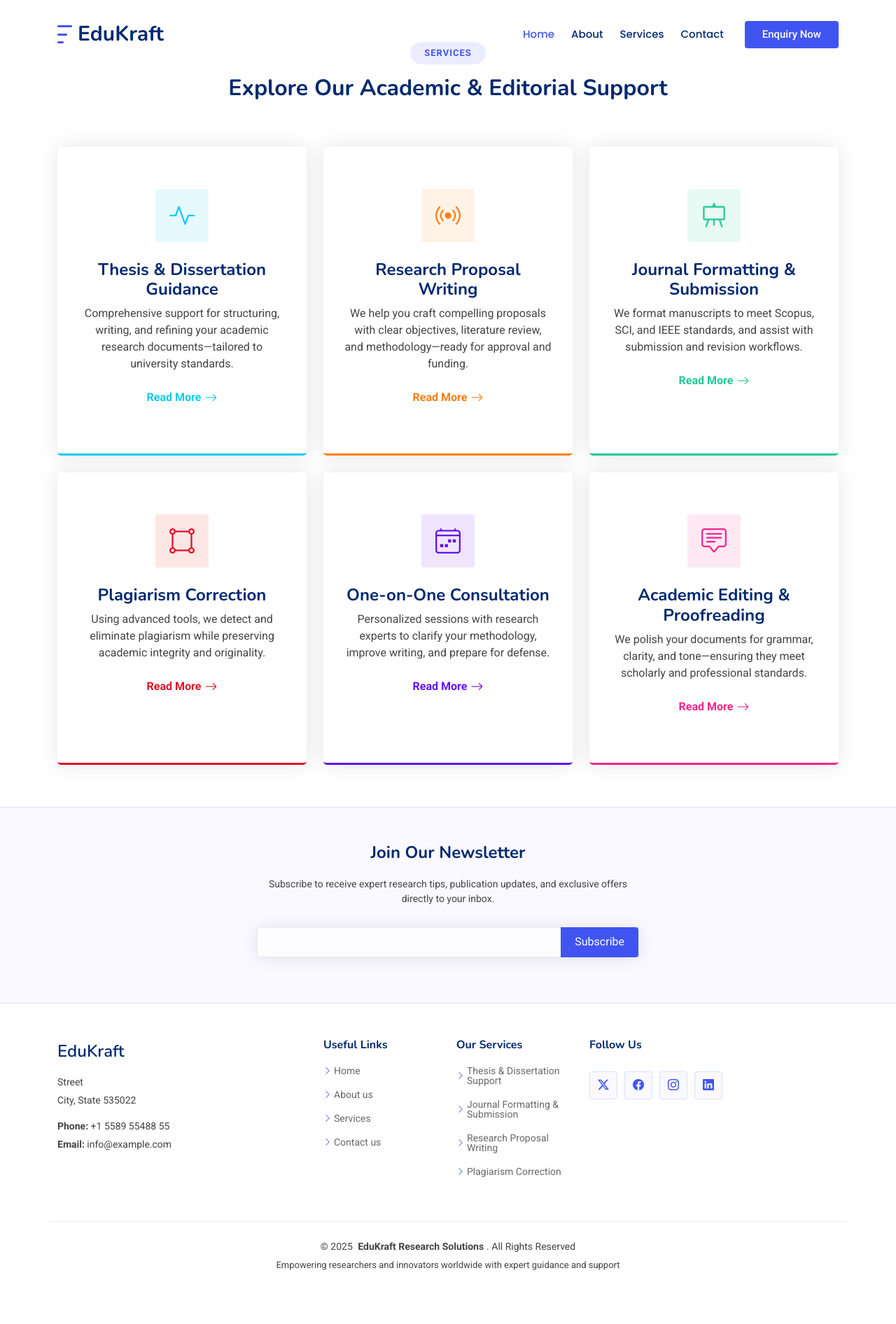
After one commit to agnolo24/Edukraft, a Django app: page /services in a window 1280 px wide. The commit adds this page. Shown: the whole page at 70% size. Run offline with Django 5.2, Linux system fonts and the light colour scheme; some libraries are stand-ins or nearby versions.

Commit message:
created the services page

```diff
--- a/index/urls.py
+++ b/index/urls.py
@@ -5,4 +5,5 @@ urlpatterns = [
     path('', views.index, name='index'),
     path('aboutUs', views.aboutUs, name='aboutUs'),
     path('contactUs', views.contactUs, name='contactUs'),
+    path('services', views.services, name='services'),
 ]
--- a/index/views.py
+++ b/index/views.py
@@ -12,3 +12,7 @@ def aboutUs(request):
 
 def contactUs(request):
     return render(request, 'index/contactUs.html')
+
+
+def services(request):
+    return render(request, 'index/services.html')
--- /dev/null
+++ b/templates/index/services.html
@@ -0,0 +1,248 @@
+{% load static %}
+
+<!DOCTYPE html>
+<html lang="en">
+
+<head>
+  <meta charset="utf-8">
+  <meta content="width=device-width, initial-scale=1.0" name="viewport">
+  <title>Index - FlexStart Bootstrap Template</title>
+  <meta name="description" content="">
+  <meta name="keywords" content="">
+
+  <!-- Favicons -->
+  <link href="{% static 'assets/img/favicon.png' %}" rel="icon">
+  <link href="{% static 'assets/img/apple-touch-icon.png' %}" rel="apple-touch-icon">
+
+  <!-- Fonts -->
+  <link href="https://fonts.googleapis.com" rel="preconnect">
+  <link href="https://fonts.gstatic.com" rel="preconnect" crossorigin>
+  <link href="https://fonts.googleapis.com/css2?family=Roboto:ital,wght@0,100;0,300;0,400;0,500;0,700;0,900;1,100;1,300;1,400;1,500;1,700;1,900&family=Poppins:ital,wght@0,100;0,200;0,300;0,400;0,500;0,600;0,700;0,800;0,900;1,100;1,200;1,300;1,400;1,500;1,600;1,700;1,800;1,900&family=Nunito:ital,wght@0,200;0,300;0,400;0,500;0,600;0,700;0,800;0,900;1,200;1,300;1,400;1,500;1,600;1,700;1,800;1,900&display=swap" rel="stylesheet">
+
+  <!-- Vendor CSS Files -->
+  <link href="{% static 'assets/vendor/bootstrap/css/bootstrap.min.css' %}" rel="stylesheet">
+  <link href="{% static 'assets/vendor/bootstrap-icons/bootstrap-icons.css' %}" rel="stylesheet">
+  <link href="{% static 'assets/vendor/aos/aos.css' %}" rel="stylesheet">
+  <link href="{% static 'assets/vendor/glightbox/css/glightbox.min.css' %}" rel="stylesheet">
+  <link href="{% static 'assets/vendor/swiper/swiper-bundle.min.css' %}" rel="stylesheet">
+
+  <!-- Main CSS File -->
+  <link href="{% static 'assets/css/main.css' %}" rel="stylesheet">
+
+  <!-- =======================================================
+  * Template Name: FlexStart
+  * Template URL: https://bootstrapmade.com/flexstart-bootstrap-startup-template/
+  * Updated: Nov 01 2024 with Bootstrap v5.3.3
+  * Author: BootstrapMade.com
+  * License: https://bootstrapmade.com/license/
+  ======================================================== -->
+</head>
+
+<body class="index-page">
+
+  <header id="header" class="header d-flex align-items-center fixed-top">
+    <div class="container-fluid container-xl position-relative d-flex align-items-center">
+
+      <a href="index.html" class="logo d-flex align-items-center me-auto">
+        <!-- Uncomment the line below if you also wish to use an image logo -->
+        <img src="{% static 'assets/img/logo.png' %}" alt="">
+        <h1 class="sitename">EduKraft</h1>
+      </a>
+
+      <nav id="navmenu" class="navmenu">
+        <ul>
+          <li><a href="{% url 'index' %}" class="active">Home<br></a></li>
+          <li><a href="{% url 'aboutUs' %}">About</a></li>
+          <li><a href="{% url 'services' %}">Services</a></li>
+          <li><a href="{% url 'contactUs' %}">Contact</a></li>
+        </ul>
+        <i class="mobile-nav-toggle d-xl-none bi bi-list"></i>
+      </nav>
+
+      <a class="btn-getstarted flex-md-shrink-0" href="index.html#about">Enquiry Now</a>
+
+    </div>
+  </header>
+
+
+
+
+
+<!-- Services Section -->
+<section id="services" class="services section">
+
+    <!-- Section Title -->
+    <div class="container section-title" data-aos="fade-up">
+      <h2>Services</h2>
+      <p>Explore Our Academic & Editorial Support</p>
+    </div><!-- End Section Title -->
+
+    <div class="container">
+
+      <div class="row gy-4">
+
+        <div class="col-lg-4 col-md-6" data-aos="fade-up" data-aos-delay="100">
+          <div class="service-item item-cyan position-relative">
+            <i class="bi bi-activity icon"></i>
+            <h3>Thesis & Dissertation Guidance</h3>
+            <p>Comprehensive support for structuring, writing, and refining your academic research documents—tailored to university standards.</p>
+            <a href="#" class="read-more stretched-link"><span>Read More</span> <i class="bi bi-arrow-right"></i></a>
+          </div>
+        </div>
+
+        <div class="col-lg-4 col-md-6" data-aos="fade-up" data-aos-delay="200">
+          <div class="service-item item-orange position-relative">
+            <i class="bi bi-broadcast icon"></i>
+            <h3>Research Proposal Writing</h3>
+            <p>We help you craft compelling proposals with clear objectives, literature review, and methodology—ready for approval and funding.</p>
+            <a href="#" class="read-more stretched-link"><span>Read More</span> <i class="bi bi-arrow-right"></i></a>
+          </div>
+        </div>
+
+        <div class="col-lg-4 col-md-6" data-aos="fade-up" data-aos-delay="300">
+          <div class="service-item item-teal position-relative">
+            <i class="bi bi-easel icon"></i>
+            <h3>Journal Formatting & Submission</h3>
+            <p>We format manuscripts to meet Scopus, SCI, and IEEE standards, and assist with submission and revision workflows.</p>
+            <a href="#" class="read-more stretched-link"><span>Read More</span> <i class="bi bi-arrow-right"></i></a>
+          </div>
+        </div>
+
+        <div class="col-lg-4 col-md-6" data-aos="fade-up" data-aos-delay="400">
+          <div class="service-item item-red position-relative">
+            <i class="bi bi-bounding-box-circles icon"></i>
+            <h3>Plagiarism Correction</h3>
+            <p>Using advanced tools, we detect and eliminate plagiarism while preserving academic integrity and originality.</p>
+            <a href="#" class="read-more stretched-link"><span>Read More</span> <i class="bi bi-arrow-right"></i></a>
+          </div>
+        </div>
+
+        <div class="col-lg-4 col-md-6" data-aos="fade-up" data-aos-delay="500">
+          <div class="service-item item-indigo position-relative">
+            <i class="bi bi-calendar4-week icon"></i>
+            <h3>One-on-One Consultation</h3>
+            <p>Personalized sessions with research experts to clarify your methodology, improve writing, and prepare for defense.</p>
+            <a href="#" class="read-more stretched-link"><span>Read More</span> <i class="bi bi-arrow-right"></i></a>
+          </div>
+        </div>
+
+        <div class="col-lg-4 col-md-6" data-aos="fade-up" data-aos-delay="600">
+          <div class="service-item item-pink position-relative">
+            <i class="bi bi-chat-square-text icon"></i>
+            <h3>Academic Editing & Proofreading</h3>
+            <p>We polish your documents for grammar, clarity, and tone—ensuring they meet scholarly and professional standards.</p>
+            <a href="#" class="read-more stretched-link"><span>Read More</span> <i class="bi bi-arrow-right"></i></a>
+          </div>
+        </div>
+
+      </div>
+
+    </div>
+
+  </section><!-- /Services Section -->
+
+
+
+
+
+
+  <footer id="footer" class="footer">
+
+    <div class="footer-newsletter">
+      <div class="container">
+        <div class="row justify-content-center text-center">
+          <div class="col-lg-6">
+            <h4>Join Our Newsletter</h4>
+            <p>Subscribe to receive expert research tips, publication updates, and exclusive offers directly to your inbox.</p>
+            <form action="forms/newsletter.php" method="post" class="php-email-form">
+              <div class="newsletter-form"><input type="email" name="email"><input type="submit" value="Subscribe"></div>
+              <div class="loading">Loading</div>
+              <div class="error-message"></div>
+              <div class="sent-message">Your subscription request has been sent. Thank you!</div>
+            </form>
+          </div>
+        </div>
+      </div>
+    </div>
+
+    <div class="container footer-top">
+      <div class="row gy-4">
+        <div class="col-lg-4 col-md-6 footer-about">
+          <a href="index.html" class="d-flex align-items-center">
+            <span class="sitename">EduKraft</span>
+          </a>
+          <div class="footer-contact pt-3">
+            <p>Street</p>
+            <p>City, State 535022</p>
+            <p class="mt-3"><strong>Phone:</strong> <span>+1 5589 55488 55</span></p>
+            <p><strong>Email:</strong> <span>info@example.com</span></p>
+          </div>
+        </div>
+
+        <div class="col-lg-2 col-md-3 footer-links">
+          <h4>Useful Links</h4>
+          <ul>
+            <li><i class="bi bi-chevron-right"></i> <a href="{% url 'index' %}">Home</a></li>
+            <li><i class="bi bi-chevron-right"></i> <a href="{% url 'aboutUs' %}">About us</a></li>
+            <li><i class="bi bi-chevron-right"></i> <a href="{% url 'services' %}">Services</a></li>
+            <li><i class="bi bi-chevron-right"></i> <a href="{% url 'contactUs' %}">Contact us</a></li>
+          </ul>
+        </div>
+
+        <div class="col-lg-2 col-md-3 footer-links">
+          <h4>Our Services</h4>
+          <ul>
+            <li><i class="bi bi-chevron-right"></i> <a href="#">Thesis & Dissertation Support</a></li>
+            <li><i class="bi bi-chevron-right"></i> <a href="#">Journal Formatting & Submission</a></li>
+            <li><i class="bi bi-chevron-right"></i> <a href="#">Research Proposal Writing</a></li>
+            <li><i class="bi bi-chevron-right"></i> <a href="#">Plagiarism Correction</a></li>
+          </ul>
+        </div>
+
+        <div class="col-lg-4 col-md-12">
+          <h4>Follow Us</h4>
+          <p></p>
+          <div class="social-links d-flex">
+            <a href=""><i class="bi bi-twitter-x"></i></a>
+            <a href=""><i class="bi bi-facebook"></i></a>
+            <a href=""><i class="bi bi-instagram"></i></a>
+            <a href=""><i class="bi bi-linkedin"></i></a>
+          </div>
+        </div>
+
+      </div>
+    </div>
+
+    <div class="container copyright text-center mt-4">
+      <p>© <span id="current-year">2025</span> <strong class="px-1 sitename">EduKraft Research Solutions</strong>. All Rights Reserved</p>
+      <div class="credits">
+        Empowering researchers and innovators worldwide with expert guidance and support
+      </div>
+    </div>
+
+    <script>
+      // Update copyright year automatically
+      document.getElementById('current-year').textContent = new Date().getFullYear();
+    </script>
+
+  </footer>
+
+  <!-- Scroll Top -->
+  <a href="#" id="scroll-top" class="scroll-top d-flex align-items-center justify-content-center"><i class="bi bi-arrow-up-short"></i></a>
+
+  <!-- Vendor JS Files -->
+  <script src="{% static 'assets/vendor/bootstrap/js/bootstrap.bundle.min.js' %}"></script>
+  <script src="{% static 'assets/vendor/php-email-form/validate.js' %}"></script>
+  <script src="{% static 'assets/vendor/aos/aos.js' %}"></script>
+  <script src="{% static 'assets/vendor/glightbox/js/glightbox.min.js' %}"></script>
+  <script src="{% static 'assets/vendor/purecounter/purecounter_vanilla.js' %}"></script>
+  <script src="{% static 'assets/vendor/imagesloaded/imagesloaded.pkgd.min.js' %}"></script>
+  <script src="{% static 'assets/vendor/isotope-layout/isotope.pkgd.min.js' %}"></script>
+  <script src="{% static 'assets/vendor/swiper/swiper-bundle.min.js' %}"></script>
+
+  <!-- Main JS File -->
+  <script src="{% static 'assets/js/main.js' %}"></script>
+
+</body>
+
+</html>
```
Also changed, not shown: templates/index/aboutUs.html (+41 -18 lines), templates/index/contactUs.html (+10 -10 lines), templates/index/index.html (+9 -9 lines).
